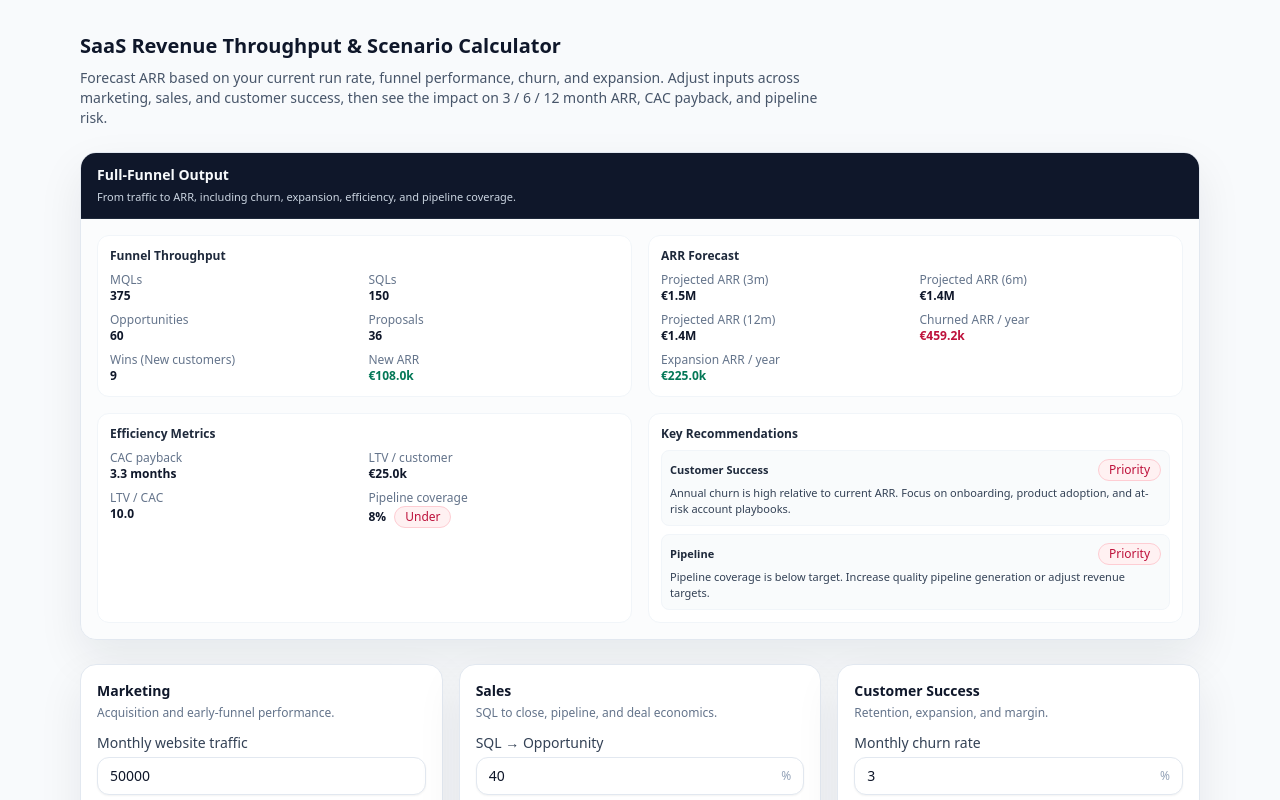
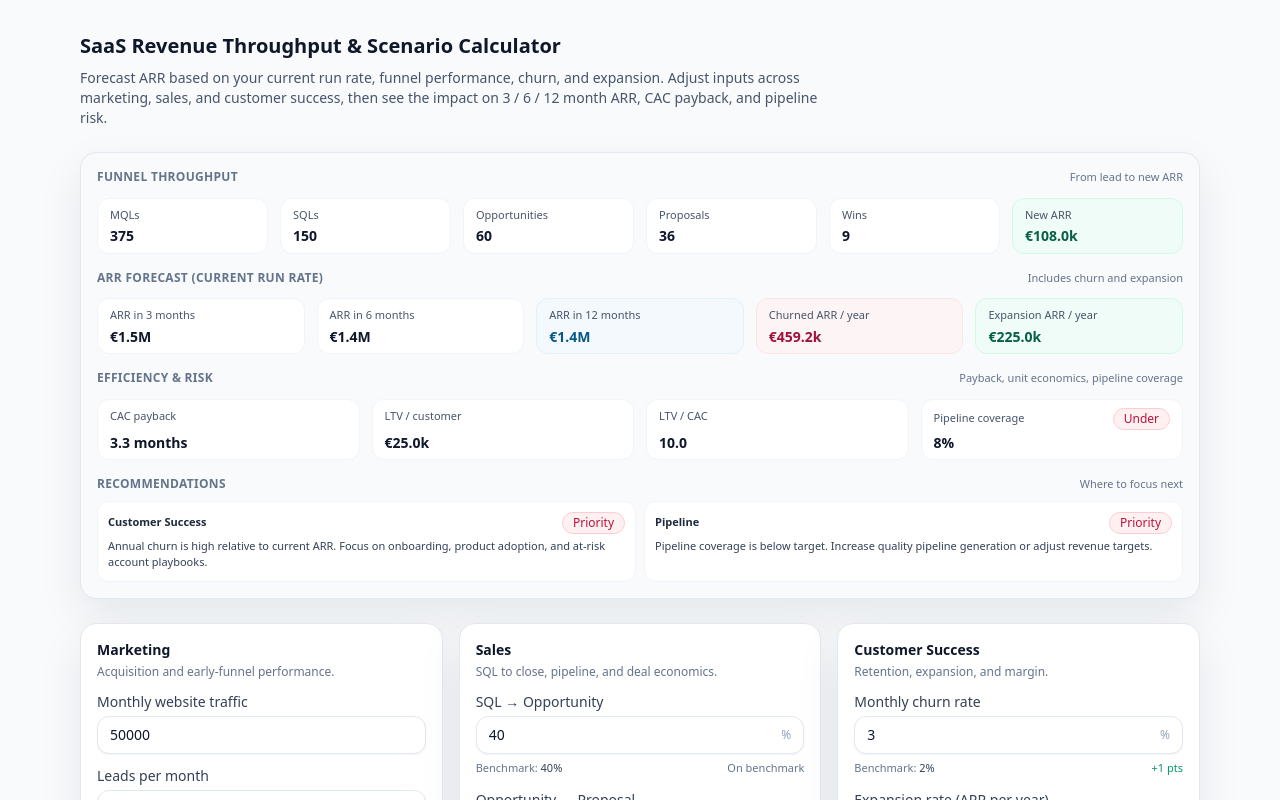
Before and after one commit to powerstephen/saas-throughput-calculator-, a Next.js app: page / in a window 1280 px wide. Shown: the top 800 px of the page. Built offline with nearby package versions, Linux system fonts and the light colour scheme.

Commit message:
Update ResultsPanel.tsx

```diff
--- a/components/ResultsPanel.tsx
+++ b/components/ResultsPanel.tsx
@@ -34,181 +34,145 @@ export default function ResultsPanel({ result }: Props) {
     coverageTone = "critical";
 
   return (
-    <section className="overflow-hidden rounded-2xl border border-slate-200 bg-white shadow-soft">
-      {/* Dark header strip */}
-      <div className="border-b border-slate-800 bg-slate-900 px-4 py-3 text-slate-50">
-        <h2 className="text-sm font-semibold">
-          Full-Funnel Output
+    <section className="rounded-2xl border border-slate-200 bg-slate-50 p-4 shadow-soft">
+      {/* ROW 1: Funnel throughput – hero row */}
+      <div className="mb-3 flex items-center justify-between">
+        <h2 className="text-xs font-semibold uppercase tracking-wide text-slate-500">
+          Funnel Throughput
         </h2>
-        <p className="mt-1 text-[11px] text-slate-300">
-          From traffic to ARR, including churn, expansion,
-          efficiency, and pipeline coverage.
-        </p>
+        <span className="text-[11px] text-slate-500">
+          From lead to new ARR
+        </span>
+      </div>
+      <div className="mb-4 grid gap-3 sm:grid-cols-3 lg:grid-cols-6">
+        <MetricTile
+          label="MQLs"
+          value={funnel.mqls.toFixed(0)}
+        />
+        <MetricTile
+          label="SQLs"
+          value={funnel.sqls.toFixed(0)}
+        />
+        <MetricTile
+          label="Opportunities"
+          value={funnel.opportunities.toFixed(0)}
+        />
+        <MetricTile
+          label="Proposals"
+          value={funnel.proposals.toFixed(0)}
+        />
+        <MetricTile
+          label="Wins"
+          value={funnel.wins.toFixed(0)}
+        />
+        <MetricTile
+          label="New ARR"
+          value={formatCurrency(funnel.newArr)}
+          accent="green"
+        />
       </div>
 
-      <div className="grid gap-4 bg-slate-50/60 p-4 lg:grid-cols-2">
-        {/* Funnel */}
-        <div className="rounded-xl border border-slate-100 bg-white p-3">
-          <h3 className="mb-2 text-xs font-semibold text-slate-800">
-            Funnel Throughput
-          </h3>
-          <dl className="grid grid-cols-2 gap-2 text-xs">
-            <div>
-              <dt className="text-slate-500">MQLs</dt>
-              <dd className="font-semibold text-slate-900">
-                {funnel.mqls.toFixed(0)}
-              </dd>
+      {/* ROW 2: ARR forecast */}
+      <div className="mb-3 flex items-center justify-between">
+        <h2 className="text-xs font-semibold uppercase tracking-wide text-slate-500">
+          ARR Forecast (Current Run Rate)
+        </h2>
+        <span className="text-[11px] text-slate-500">
+          Includes churn and expansion
+        </span>
       </div>
-            <div>
-              <dt className="text-slate-500">SQLs</dt>
-              <dd className="font-semibold text-slate-900">
-                {funnel.sqls.toFixed(0)}
-              </dd>
-            </div>
-            <div>
-              <dt className="text-slate-500">Opportunities</dt>
-              <dd className="font-semibold text-slate-900">
-                {funnel.opportunities.toFixed(0)}
-              </dd>
-            </div>
-            <div>
-              <dt className="text-slate-500">Proposals</dt>
-              <dd className="font-semibold text-slate-900">
-                {funnel.proposals.toFixed(0)}
-              </dd>
-            </div>
-            <div>
-              <dt className="text-slate-500">
-                Wins (New customers)
-              </dt>
-              <dd className="font-semibold text-slate-900">
-                {funnel.wins.toFixed(0)}
-              </dd>
-            </div>
-            <div>
-              <dt className="text-slate-500">New ARR</dt>
-              <dd className="font-semibold text-emerald-700">
-                {formatCurrency(funnel.newArr)}
-              </dd>
-            </div>
-          </dl>
+      <div className="mb-4 grid gap-3 sm:grid-cols-3 lg:grid-cols-5">
+        <MetricTile
+          label="ARR in 3 months"
+          value={formatCurrency(forecast.projectedArr3m)}
+        />
+        <MetricTile
+          label="ARR in 6 months"
+          value={formatCurrency(forecast.projectedArr6m)}
+        />
+        <MetricTile
+          label="ARR in 12 months"
+          value={formatCurrency(forecast.projectedArr12m)}
+          accent="blue"
+        />
+        <MetricTile
+          label="Churned ARR / year"
+          value={formatCurrency(forecast.churnedArrYear)}
+          accent="red"
+        />
+        <MetricTile
+          label="Expansion ARR / year"
+          value={formatCurrency(forecast.expansionArrYear)}
+          accent="green"
+        />
       </div>
 
-        {/* ARR forecast */}
-        <div className="rounded-xl border border-slate-100 bg-white p-3">
-          <h3 className="mb-2 text-xs font-semibold text-slate-800">
-            ARR Forecast
-          </h3>
-          <dl className="grid grid-cols-2 gap-2 text-xs">
-            <div>
-              <dt className="text-slate-500">
-                Projected ARR (3m)
-              </dt>
-              <dd className="font-semibold text-slate-900">
-                {formatCurrency(forecast.projectedArr3m)}
-              </dd>
+      {/* ROW 3: Efficiency / risk */}
+      <div className="mb-3 flex items-center justify-between">
+        <h2 className="text-xs font-semibold uppercase tracking-wide text-slate-500">
+          Efficiency & Risk
+        </h2>
+        <span className="text-[11px] text-slate-500">
+          Payback, unit economics, pipeline coverage
+        </span>
       </div>
-            <div>
-              <dt className="text-slate-500">
-                Projected ARR (6m)
-              </dt>
-              <dd className="font-semibold text-slate-900">
-                {formatCurrency(forecast.projectedArr6m)}
-              </dd>
-            </div>
-            <div>
-              <dt className="text-slate-500">
-                Projected ARR (12m)
-              </dt>
-              <dd className="font-semibold text-slate-900">
-                {formatCurrency(forecast.projectedArr12m)}
-              </dd>
-            </div>
-            <div>
-              <dt className="text-slate-500">
-                Churned ARR / year
-              </dt>
-              <dd className="font-semibold text-rose-700">
-                {formatCurrency(forecast.churnedArrYear)}
-              </dd>
-            </div>
-            <div>
-              <dt className="text-slate-500">
-                Expansion ARR / year
-              </dt>
-              <dd className="font-semibold text-emerald-700">
-                {formatCurrency(forecast.expansionArrYear)}
-              </dd>
-            </div>
-          </dl>
-        </div>
-
-        {/* Efficiency */}
-        <div className="rounded-xl border border-slate-100 bg-white p-3">
-          <h3 className="mb-2 text-xs font-semibold text-slate-800">
-            Efficiency Metrics
-          </h3>
-          <dl className="grid grid-cols-2 gap-2 text-xs">
-            <div>
-              <dt className="text-slate-500">
-                CAC payback
-              </dt>
-              <dd className="font-semibold text-slate-900">
-                {efficiency.cacPaybackMonths
+      <div className="mb-4 grid gap-3 sm:grid-cols-2 lg:grid-cols-4">
+        <MetricTile
+          label="CAC payback"
+          value={
+            efficiency.cacPaybackMonths
               ? `${efficiency.cacPaybackMonths.toFixed(
                   1
                 )} months`
-                  : "-"}
-              </dd>
-            </div>
-            <div>
-              <dt className="text-slate-500">
-                LTV / customer
-              </dt>
-              <dd className="font-semibold text-slate-900">
-                {efficiency.ltv
+              : "-"
+          }
+        />
+        <MetricTile
+          label="LTV / customer"
+          value={
+            efficiency.ltv
               ? formatCurrency(efficiency.ltv)
-                  : "-"}
-              </dd>
-            </div>
-            <div>
-              <dt className="text-slate-500">
-                LTV / CAC
-              </dt>
-              <dd className="font-semibold text-slate-900">
-                {efficiency.ltvToCac
+              : "-"
+          }
+        />
+        <MetricTile
+          label="LTV / CAC"
+          value={
+            efficiency.ltvToCac
               ? efficiency.ltvToCac.toFixed(1)
-                  : "-"}
-              </dd>
-            </div>
-            <div>
-              <dt className="text-slate-500">
-                Pipeline coverage
-              </dt>
-              <dd className="flex items-center gap-2 font-semibold text-slate-900">
-                {efficiency.pipelineCoverageActual !== null
+              : "-"
+          }
+        />
+        <MetricTile
+          label="Pipeline coverage"
+          value={
+            efficiency.pipelineCoverageActual !== null
               ? formatPct(efficiency.pipelineCoverageActual)
-                  : "-"}
+              : "-"
+          }
+          rightBadge={
             <Badge tone={coverageTone}>
-                  {efficiency.pipelineCoverageStatus ===
-                  "strong"
+              {efficiency.pipelineCoverageStatus === "strong"
                 ? "Strong"
-                    : efficiency.pipelineCoverageStatus ===
-                      "ok"
+                : efficiency.pipelineCoverageStatus === "ok"
                 ? "OK"
                 : "Under"}
             </Badge>
-              </dd>
-            </div>
-          </dl>
+          }
+        />
       </div>
 
-        {/* Recommendations */}
-        <div className="rounded-xl border border-slate-100 bg-white p-3">
-          <h3 className="mb-2 text-xs font-semibold text-slate-800">
-            Key Recommendations
-          </h3>
-          <ul className="space-y-2 text-xs">
+      {/* ROW 4: Recommendations */}
+      <div>
+        <div className="mb-2 flex items-center justify-between">
+          <h2 className="text-xs font-semibold uppercase tracking-wide text-slate-500">
+            Recommendations
+          </h2>
+          <span className="text-[11px] text-slate-500">
+            Where to focus next
+          </span>
+        </div>
+        <div className="grid gap-2 lg:grid-cols-2">
           {recommendations.map((rec, idx) => {
             const tone =
               rec.severity === "critical"
@@ -218,11 +182,11 @@ export default function ResultsPanel({ result }: Props) {
                 : "neutral";
 
             return (
-                <li
+              <div
                 key={idx}
-                  className="rounded-lg border border-slate-100 bg-slate-50/80 p-2"
+                className="flex flex-col gap-1 rounded-xl border border-slate-100 bg-white p-2.5"
               >
-                  <div className="mb-1 flex items-center justify-between gap-2">
+                <div className="flex items-center justify-between gap-2">
                   <span className="text-[11px] font-semibold text-slate-800">
                     {rec.area}
                   </span>
@@ -237,12 +201,64 @@ export default function ResultsPanel({ result }: Props) {
                 <p className="text-[11px] text-slate-700">
                   {rec.message}
                 </p>
-                </li>
+              </div>
             );
           })}
-          </ul>
         </div>
       </div>
     </section>
   );
 }
+
+/**
+ * Small reusable tile component for the dashboard metrics
+ */
+type MetricTileProps = {
+  label: string;
+  value: string;
+  accent?: "green" | "red" | "blue";
+  rightBadge?: React.ReactNode;
+};
+
+function MetricTile({
+  label,
+  value,
+  accent,
+  rightBadge
+}: MetricTileProps) {
+  const accentClass =
+    accent === "green"
+      ? "border-emerald-100 bg-emerald-50/60"
+      : accent === "red"
+      ? "border-rose-100 bg-rose-50/60"
+      : accent === "blue"
+      ? "border-sky-100 bg-sky-50/60"
+      : "border-slate-100 bg-white";
+
+  const valueColour =
+    accent === "green"
+      ? "text-emerald-800"
+      : accent === "red"
+      ? "text-rose-800"
+      : accent === "blue"
+      ? "text-sky-800"
+      : "text-slate-900";
+
+  return (
+    <div
+      className={`flex flex-col justify-between rounded-xl border px-3 py-2 ${accentClass}`}
+    >
+      <div className="mb-1 flex items-center justify-between gap-2">
+        <span className="text-[11px] font-medium text-slate-600">
+          {label}
+        </span>
+        {rightBadge}
+      </div>
+      <div
+        className={`text-sm font-semibold leading-tight ${valueColour}`}
+      >
+        {value}
+      </div>
+    </div>
+  );
+}
```
Lines whose indentation alone changed are shown as unchanged.
